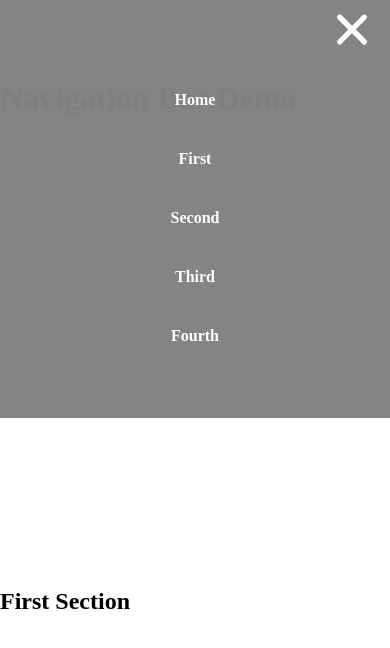
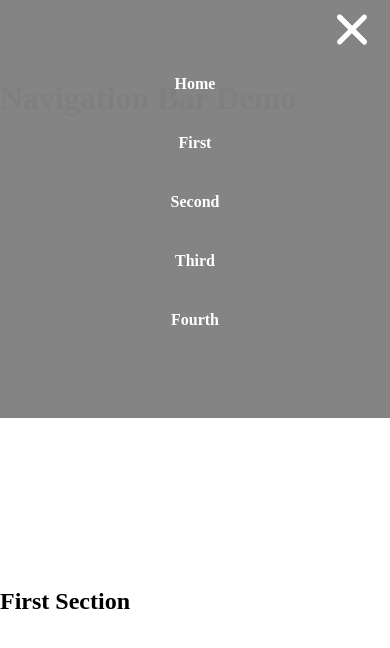
Before and after one commit to nfalbo213/navigation-bar, a plain HTML site: page index.html in a window 390 px wide. Both pictures are taken after a click on the element 356 px from the left and 29 px from the top of the page. Shown: the top 648 px of the page. Drawn offline with nearby package versions, Linux system fonts and the light colour scheme.

Commit message:
Update style.css
Changed margin-block-start to 0 in mobile nav bar

```diff
--- a/style.css
+++ b/style.css
@@ -109,7 +109,7 @@ header {
                 align-items: center;
                 width: 100%;
                 height: 70%;
-                margin-block-start: 1em;
+                margin-block-start: 0;
                 margin-block-end: 0;
                 margin-inline-start: 0px;
                 margin-inline-end: 0px;
```
